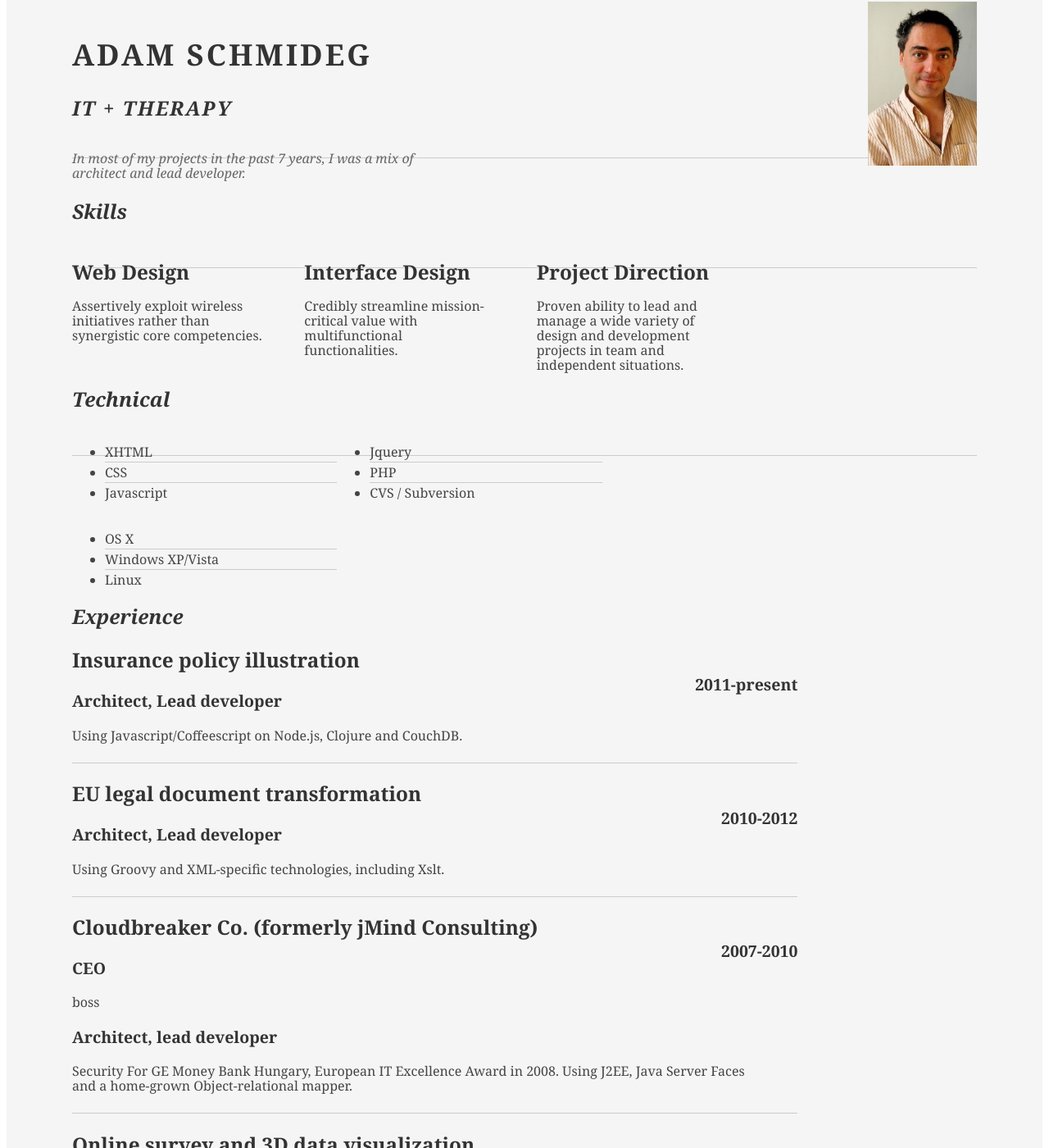
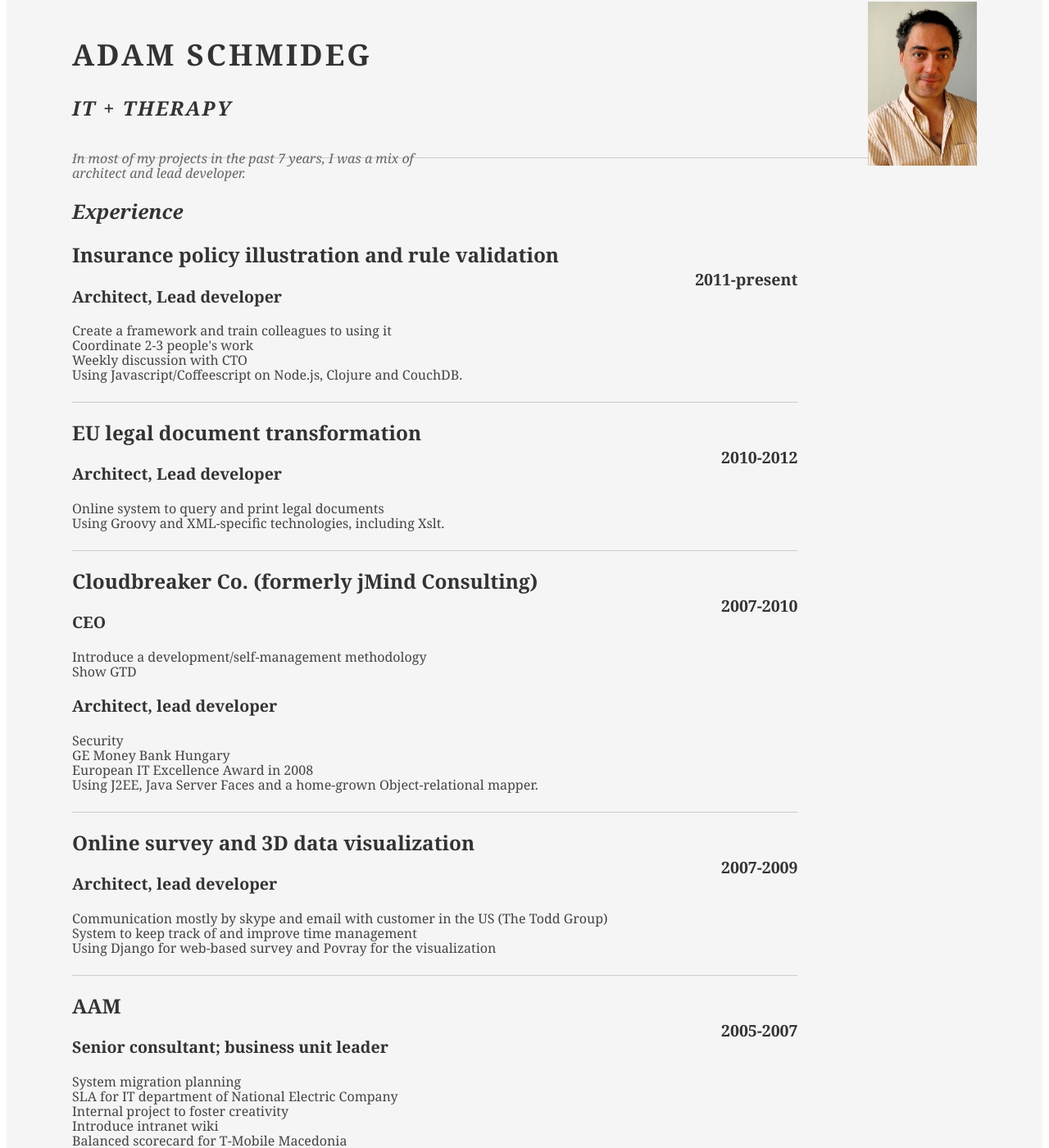
Before and after one commit to adamschmideg/adamschmideg.github.com, a Jekyll site: the page cv/index.html, which Jekyll copies as it is, in a window 1280 px wide and 1400 px high. Shown: the whole window at 82% size. Built offline with Jekyll 4.4.1, drawn with Linux system fonts in a browser that asks for light colours; a style sheet for code colours, icons or effects is not loaded; some of the changed text lies outside the part shown.

Commit message:
before deleting stuff from cv @0.4

```diff
--- a/cv/index.html
+++ b/cv/index.html
@@ -132,54 +132,6 @@ a#pdf:hover { background: #222; }
         <div class="yui-b">
 
           <div class="yui-gf">
-            <div class="yui-u first">
-              <h2>Skills</h2>
-            </div>
-            <div class="yui-u">
-
-                <div class="talent">
-                  <h2>Web Design</h2>
-                  <p>Assertively exploit wireless initiatives rather than synergistic core competencies.  </p>
-                </div>
-
-                <div class="talent">
-                  <h2>Interface Design</h2>
-                  <p>Credibly streamline mission-critical value with multifunctional functionalities.   </p>
-                </div>
-
-                <div class="talent">
-                  <h2>Project Direction</h2>
-                  <p>Proven ability to lead and manage a wide variety of design and development projects in team and independent situations.</p>
-                </div>
-            </div>
-          </div><!--// .yui-gf -->
-
-          <div class="yui-gf">
-            <div class="yui-u first">
-              <h2>Technical</h2>
-            </div>
-            <div class="yui-u">
-              <ul class="talent">
-                <li>XHTML</li>
-                <li>CSS</li>
-                <li class="last">Javascript</li>
-              </ul>
-
-              <ul class="talent">
-                <li>Jquery</li>
-                <li>PHP</li>
-                <li class="last">CVS / Subversion</li>
-              </ul>
-
-              <ul class="talent">
-                <li>OS X</li>
-                <li>Windows XP/Vista</li>
-                <li class="last">Linux</li>
-              </ul>
-            </div>
-          </div><!--// .yui-gf-->
-
-          <div class="yui-gf">
 
             <div class="yui-u first">
               <h2>Experience</h2>
@@ -188,59 +140,85 @@ a#pdf:hover { background: #222; }
             <div class="yui-u">
 
               <div class="job">
-                <h2>Insurance policy illustration</h2>
+                <h2>Insurance policy illustration and rule validation</h2>
                 <h3>Architect, Lead developer</h3>
                 <h4>2011-present</h4>
-                <p>Using Javascript/Coffeescript on Node.js, Clojure and CouchDB.</p>
+                <p>
+                  Create a framework and train colleagues to using it<br>
+                  Coordinate 2-3 people's work<br>
+                  Weekly discussion with CTO<br>
+                  Using Javascript/Coffeescript on Node.js, Clojure and CouchDB.
+                </p>
               </div>
 
               <div class="job">
                 <h2>EU legal document transformation</h2>
                 <h3>Architect, Lead developer</h3>
                 <h4>2010-2012</h4>
-                <p>Using Groovy and XML-specific technologies, including Xslt.</p>
+                <p>
+                  Online system to query and print legal documents<br>
+                  Using Groovy and XML-specific technologies, including Xslt.
+                </p>
               </div>
 
               <div class="job">
                 <h2>Cloudbreaker Co. (formerly jMind Consulting)</h2>
                 <h4>2007-2010</h4>
                 <h3>CEO</h3>
-                <p>boss</p>
+                <p>
+                  Introduce a development/self-management methodology<br>
+                  Show GTD<br>
+                </p>
                 <h3>Architect, lead developer</h3>
-                <p>Security For GE Money Bank Hungary, European IT Excellence Award in 2008.  Using J2EE, Java Server Faces and a home-grown Object-relational mapper.</p>
+                <p>
+                  Security<br>
+                  GE Money Bank Hungary<br>
+                  European IT Excellence Award in 2008<br>
+                  Using J2EE, Java Server Faces and a home-grown Object-relational mapper.
+                </p>
               </div>
 
               <div class="job">
                 <h2>Online survey and 3D data visualization</h2>
                 <h3>Architect, lead developer</h3>
                 <h4>2007-2009</h4>
-                <p>Using Django for the survey on time management and Povray for the visualization</p>
+                <p>
+                  Communication mostly by skype and email with customer in the US (The Todd Group)<br>
+                  System to keep track of and improve time management<br>
+                  Using Django for web-based survey and Povray for the visualization
+                </p>
               </div>
 
               <div class="job">
                 <h2>AAM</h2>
                 <h3>Senior consultant; business unit leader</h3>
                 <h4>2005-2007</h4>
-                <p>System migration planning</p>
-                <p>Balanced scorecard for T-Mobile Macedonia</p>
-                <p>Internal project to foster creativity</p>
-                <p>Introduce intranet wiki</p>
-                <p>Corporate strategy</p>
+                <p>
+                    System migration planning <br>
+                    SLA for IT department of National Electric Company<br>
+                    Internal project to foster creativity<br>
+                    Introduce intranet wiki<br>
+                    Balanced scorecard for T-Mobile Macedonia<br>
+                    Corporate strategy
+                </p>
               </div>
 
               <div class="job">
-                <h2>f400</h2>
-                <h3>senior developer</h3>
-                <h4>2003-2005</h4>
-                <p></p>
+                <h2>Various companies</h2>
+                <h3>Developer, senior developer</h3>
+                <h4>2000-2005</h4>
+                <p>
+                  Telenor Hungary internal user management, VBA, MSSQL<br>
+                </p>
               </div>
 
               <div class="job">
                 <h2>Freelancer</h2>
-                <h3>developer</h3>
+                <h3>Developer</h3>
                 <h4>1996-2000</h4>
-                        <p>Vet care administration system</p>
-                        <p>Telenor Hungary internal user management, VBA, MSSQL</p>
+                  <p>
+                    Vet care administration system
+                  </p>
                 <!--
                 <div class="yui-u">
 
@@ -280,7 +258,7 @@ a#pdf:hover { background: #222; }
 
           <div class="yui-gf last">
             <div class="yui-u first">
-              <h2>Contribution</h2>
+              <h2>Online presence</h2>
             </div>
             <div class="yui-u">
               <h2>Stackoverflow: <a href="http://stackoverflow.com/users/380587/adam-schmideg">stackoverflow.com/users/380587</a></h2>
@@ -290,19 +268,68 @@ a#pdf:hover { background: #222; }
                 <a href="http://www.djangoproject.com">django</a>,
                 <a href="http://www.docx4java.org">docx4j</a>,
                 <a href="http://txt2tags.org">txt2tags</a></h2>
-              <h2>Other</h2>
-              <p>Chairman and founding member of the Hungarian Gestalt Association</p>
             </div>
           </div><!--// .yui-gf -->
 
           <div class="yui-gf last">
             <div class="yui-u first">
-              <h2>Other</h2>
+              <h2>Social activity</h2>
             </div>
             <div class="yui-u">
-              <h2>Stackoverflow: <a href="http://stackoverflow.com/users/380587/adam-schmideg">stackoverflow.com/users/380587</a></h2>
-              <p> hej</p>
+              <h3>Chairman and founding member of the Hungarian Gestalt Association</h3>
+              <h3>Member of Mensa HungarIQa</h3>
           </div><!--// .yui-gf -->
+
+          <!-- {{{
+          <div class="yui-gf">
+            <div class="yui-u first">
+              <h2>Skills</h2>
+            </div>
+            <div class="yui-u">
+
+                <div class="talent">
+                  <h2>Web Design</h2>
+                  <p>Assertively exploit wireless initiatives rather than synergistic core competencies.  </p>
+                </div>
+
+                <div class="talent">
+                  <h2>Interface Design</h2>
+                  <p>Credibly streamline mission-critical value with multifunctional functionalities.   </p>
+                </div>
+
+                <div class="talent">
+                  <h2>Project Direction</h2>
+                  <p>Proven ability to lead and manage a wide variety of design and development projects in team and independent situations.</p>
+                </div>
+            </div>
+          </div>
+
+          <div class="yui-gf">
+            <div class="yui-u first">
+              <h2>Technical</h2>
+            </div>
+            <div class="yui-u">
+              <ul class="talent">
+                <li>XHTML</li>
+                <li>CSS</li>
+                <li class="last">Javascript</li>
+              </ul>
+
+              <ul class="talent">
+                <li>Jquery</li>
+                <li>PHP</li>
+                <li class="last">CVS / Subversion</li>
+              </ul>
+
+              <ul class="talent">
+                <li>OS X</li>
+                <li>Windows XP/Vista</li>
+                <li class="last">Linux</li>
+              </ul>
+            </div>
+          </div>
+          }}}
+        -->
 
         </div><!--// .yui-b -->
       </div><!--// yui-main -->
```
